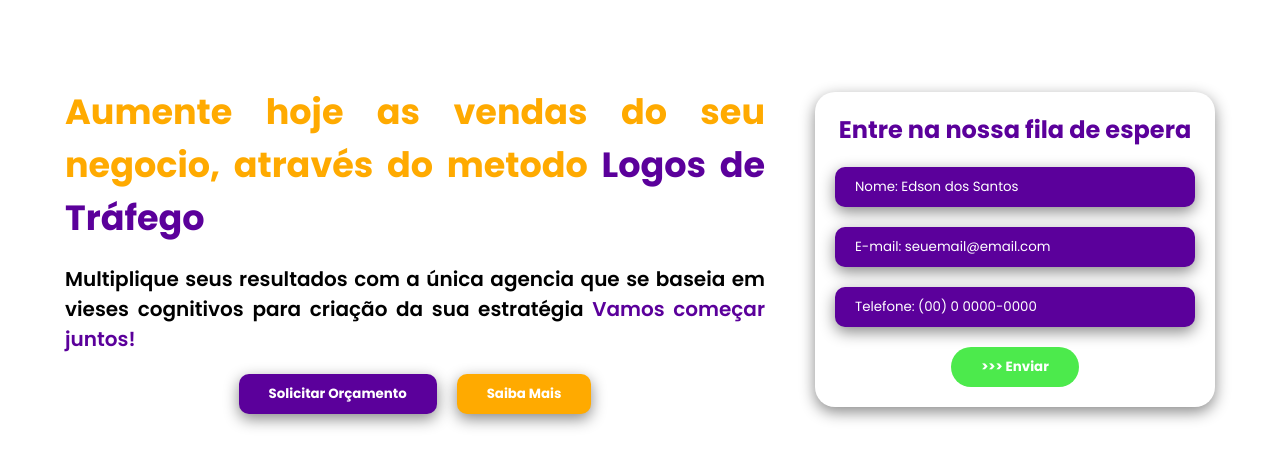
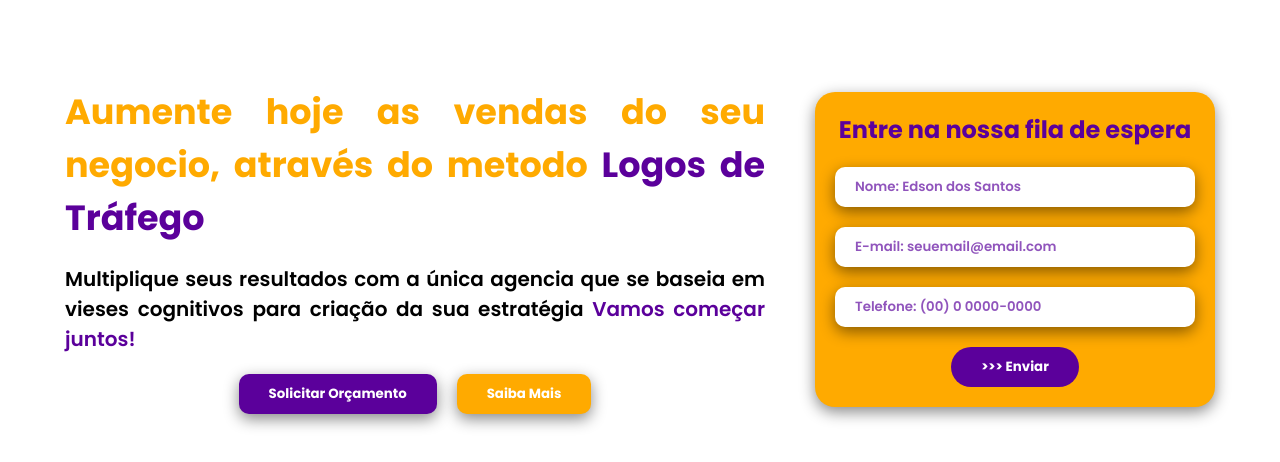
Before and after one commit to viszsouza/Agencia-SBS, a plain HTML site: page index.html in a window 1280 px wide. Shown: the part 122-584 px from the top of the page. Drawn offline with Linux system fonts and the light colour scheme.

Commit message:
Atualizando form

```diff
--- a/css/style.css
+++ b/css/style.css
@@ -477,7 +477,7 @@
 }
 
 .form{
-    background-color: var(--branco);
+    background-color: var(--laranja);
     width: 400px;
     padding: 20px;
     border-radius: 20px;
@@ -497,21 +497,23 @@ form{
 }
 
 .form input{
-    background-color: var(--roxo);
+    background-color: var(--branco);
     width: 100%;
     padding: 10px 20px;
     border-radius: 10px;
-    color: var(--branco);
+    color: var(--roxo);
+    font-weight: 600;
     border: none;
     box-shadow: var(--shadow);
 }
 
 .form input::placeholder{
-    color: var(--branco);
+    color: #5a009bab;
+    font-weight: 600;
 }
 
 form button{
-    background-color: rgb(76, 234, 76);
+    background-color: var(--roxo);
     color: var(--branco);
     font-weight: bold;
     padding: 10px 30px;
```
